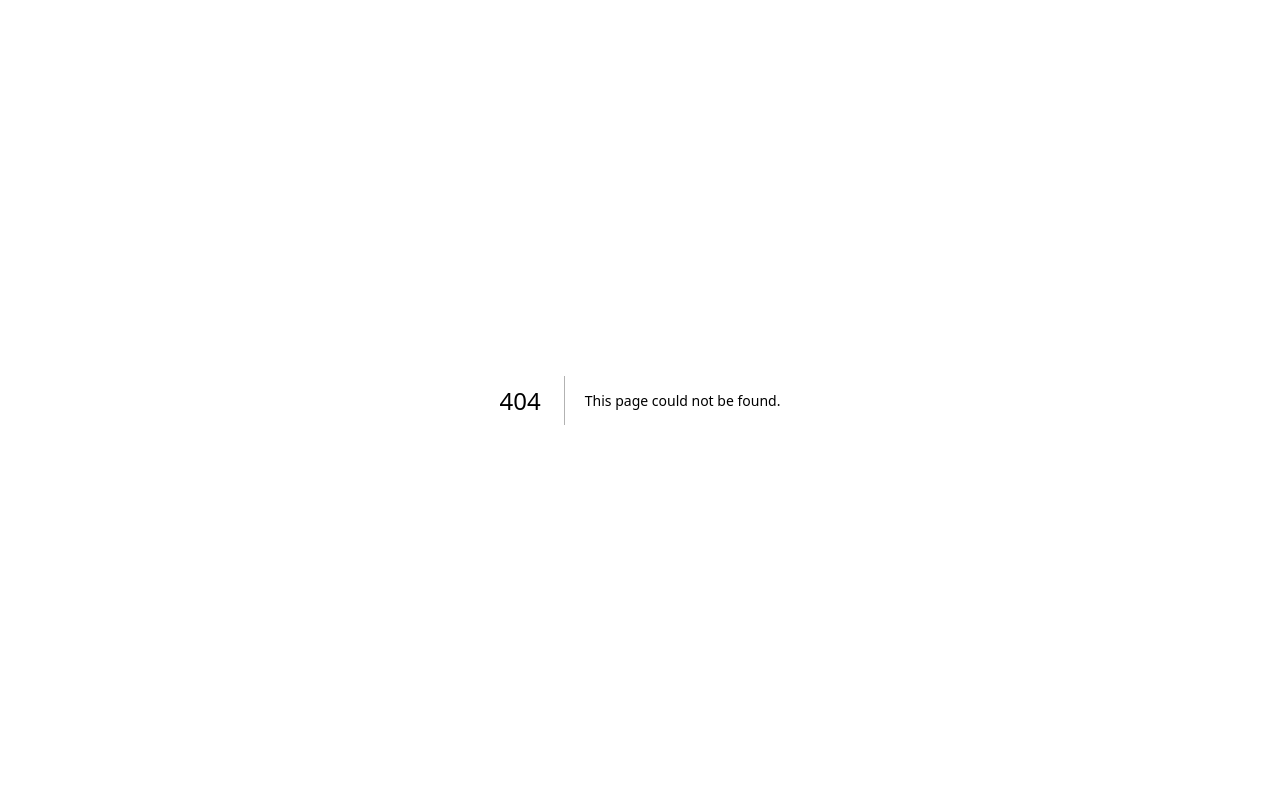
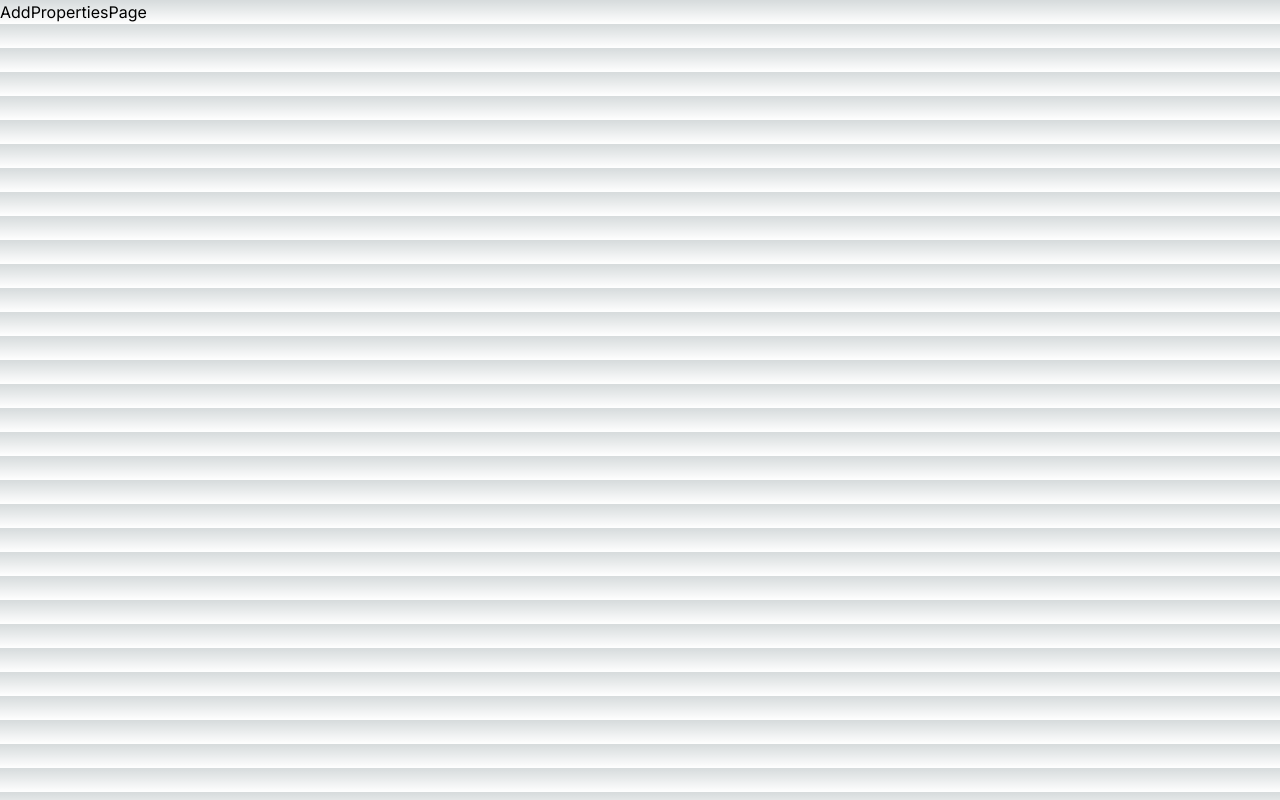
Before and after one commit to SilvesterSpath/nextjs_14_app, a Next.js app: page /properties/add in a window 1280 px wide. Before the commit this address had no page. Built offline with nearby package versions, Linux system fonts and the light colour scheme.

Commit message:
PropertiesPage

```diff
--- /dev/null
+++ b/app/properties/[...id]/page.tsx
@@ -0,0 +1,7 @@
+import React from 'react';
+
+const PropertyPage = () => {
+  return <div>PropertyPage</div>;
+};
+
+export default PropertyPage;
--- /dev/null
+++ b/app/properties/add/page.tsx
@@ -0,0 +1,7 @@
+import React from 'react';
+
+const AddPropertiesPage = () => {
+  return <div>AddPropertiesPage</div>;
+};
+
+export default AddPropertiesPage;
--- a/tsconfig.json
+++ b/tsconfig.json
@@ -26,7 +26,8 @@
     "**/*.ts",
     "**/*.tsx",
     ".next/types/**/*.ts",
-    "app/properties/page.jsx"
+    "app/properties/page.jsx",
+    ".next/types/app/properties/[id]/page.tsx"
   ],
   "exclude": ["node_modules"]
 }
```
